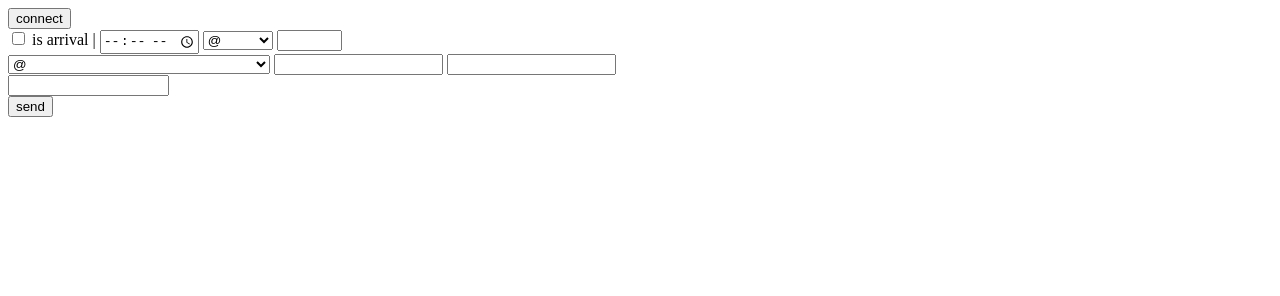
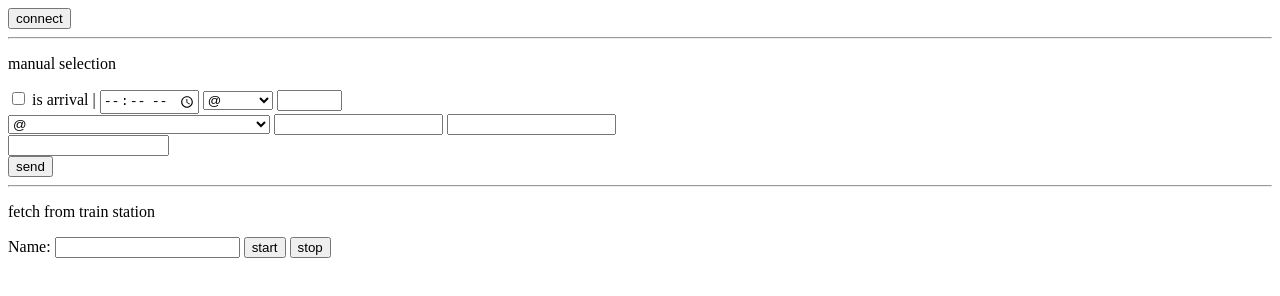
Before and after one commit to lorhof1/ibfallblatt-gen, a plain HTML site: page index.html in a window 1280 px wide. Drawn offline with Linux system fonts and the light colour scheme.

Commit message:
add buttons for real departures
bit of a mess right now

```diff
--- a/index.html
+++ b/index.html
@@ -5,6 +5,8 @@
   </head>
   <body>
     <button onclick="connect()">connect</button>
+    <hr>
+    <p>manual selection</p>
     <form name="data" action="" onsubmit="return sendForm()">
       <input type="checkbox" id="arr" name="arr" value="arr">
       <label for="arr"> is arrival | </label>
@@ -20,6 +22,11 @@
       <br>
       <input type="submit" value="send">
     </form>
+    <hr>
+    <p>fetch from train station</p>
+    Name: <input id="station">
+    <button onclick="clearThenDeparture()">start</button>
+    <button onclick="clearTimeout(autofetchTimeout)">stop</button>
   </body>
 </html>
 
@@ -51,6 +58,7 @@ for (let i = 0; i < infos.length; i++) {
 }
 
 let flap_positions = null;
+let autofetchTimeout = null;
 
 function convText(text, charset, targetLength) {
 	let t = text.toUpperCase();
@@ -161,12 +169,12 @@ function sendForm() {
 	return false;
 }
 
-// auxillary functions for sendNextDeparture (selection of two en-route stops). bit of a mess but don't wanna write it myself. also if there is only one currently it's written to text a, while text d would be preferable (bigger characters)
 function hasFrenchAccents(str) {
   // Common French accented characters
   return /[àâäæçéèêëîïôœùûüÿ]/i.test(str);
 }
 
+// if there is only one currently it's returned as first, as third would be preferable
 function pickThreeStrings(strings, maxLengths) {
   const [maxLenFirst, maxLenSecond, maxLenThird] = maxLengths;
   const n = strings.length;
@@ -285,6 +293,18 @@ async function sendNextDeparture(station) {
 
   return time; // for refresh once departed
 }
+
+async function autoDeparture(station) {
+  let depTime = await sendNextDeparture(station);
+  autofetchTimeout = setTimeout(clearThenDeparture, ((depTime.valueOf() - Date.now()) + 60000))
+}
+
+function clearThenDeparture() {
+  let station = document.getElementById("station").value;
+  send(new Array(62).fill(0));
+
+  autofetchTimeout = setTimeout(function() {autoDeparture(station);}, 20000);
+}
   </script>
 </body>
 </html>
```
